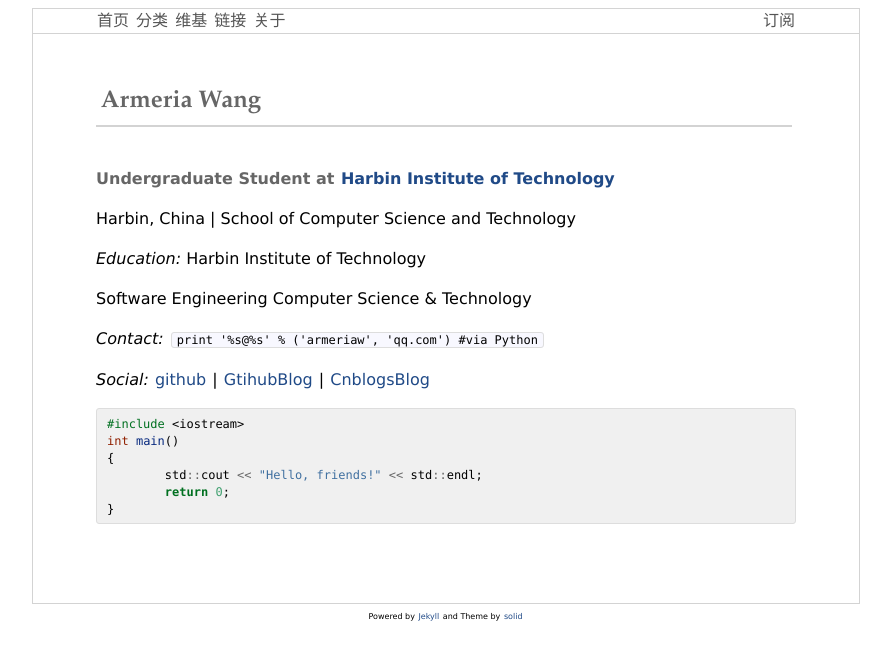
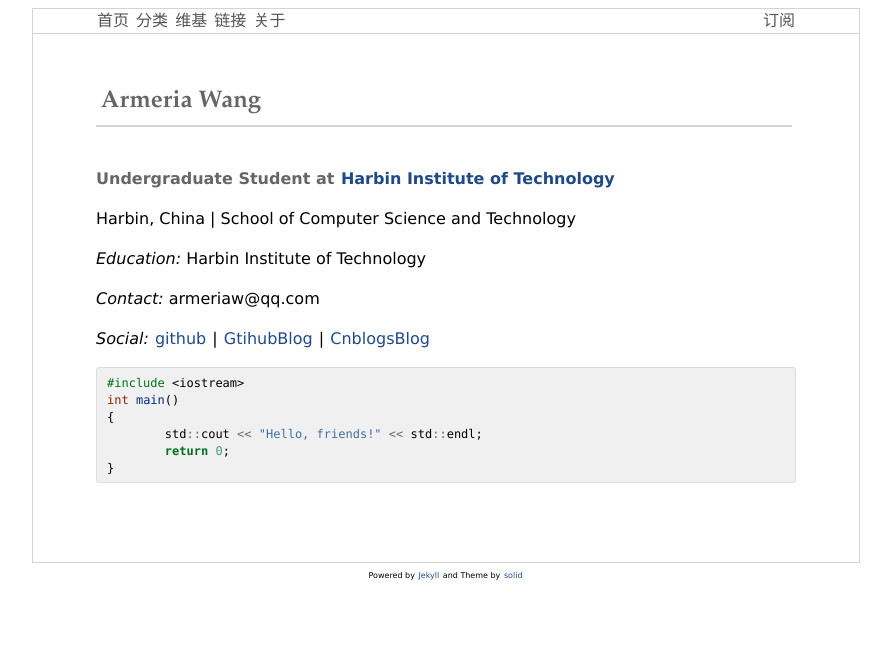
Before and after one commit to ArmeriaWang/ArmeriaWang.github.io, a Jekyll site: the page built from pages/about.md, in a window 1280 px wide. Shown: the top 660 px of the page, without its empty margins (194-1085 px from the left). Built offline with Jekyll 4.4.1, drawn with Linux system fonts in a browser that asks for light colours; comment, search, counter and statistics services are not loaded.

Commit message:
delete comment module

```diff
--- a/_layouts/page.html
+++ b/_layouts/page.html
@@ -4,7 +4,7 @@
     <div class="main">
         <h2> {{ page.title }} </h2>
         {{ content }}
-        {% include comments.html %}
+<!--        {% include comments.html %}-->
     </div>
 </div>
 {% include footer.html %}
--- a/pages/about.md
+++ b/pages/about.md
@@ -12,10 +12,9 @@
 
 *Education:* Harbin Institute of Technology
 
-Software Engineering
-Computer Science & Technology
 
-*Contact:* `print '%s@%s' % ('armeriaw', 'qq.com')  #via Python`
+
+*Contact:* armeriaw@qq.com
 
 *Social:*  [github](http://github.com/armeriawang) \| [GtihubBlog](http://armeriawang.github.io) \| [CnblogsBlog](https://www.cnblogs.com/yearwhk/)
 
```
